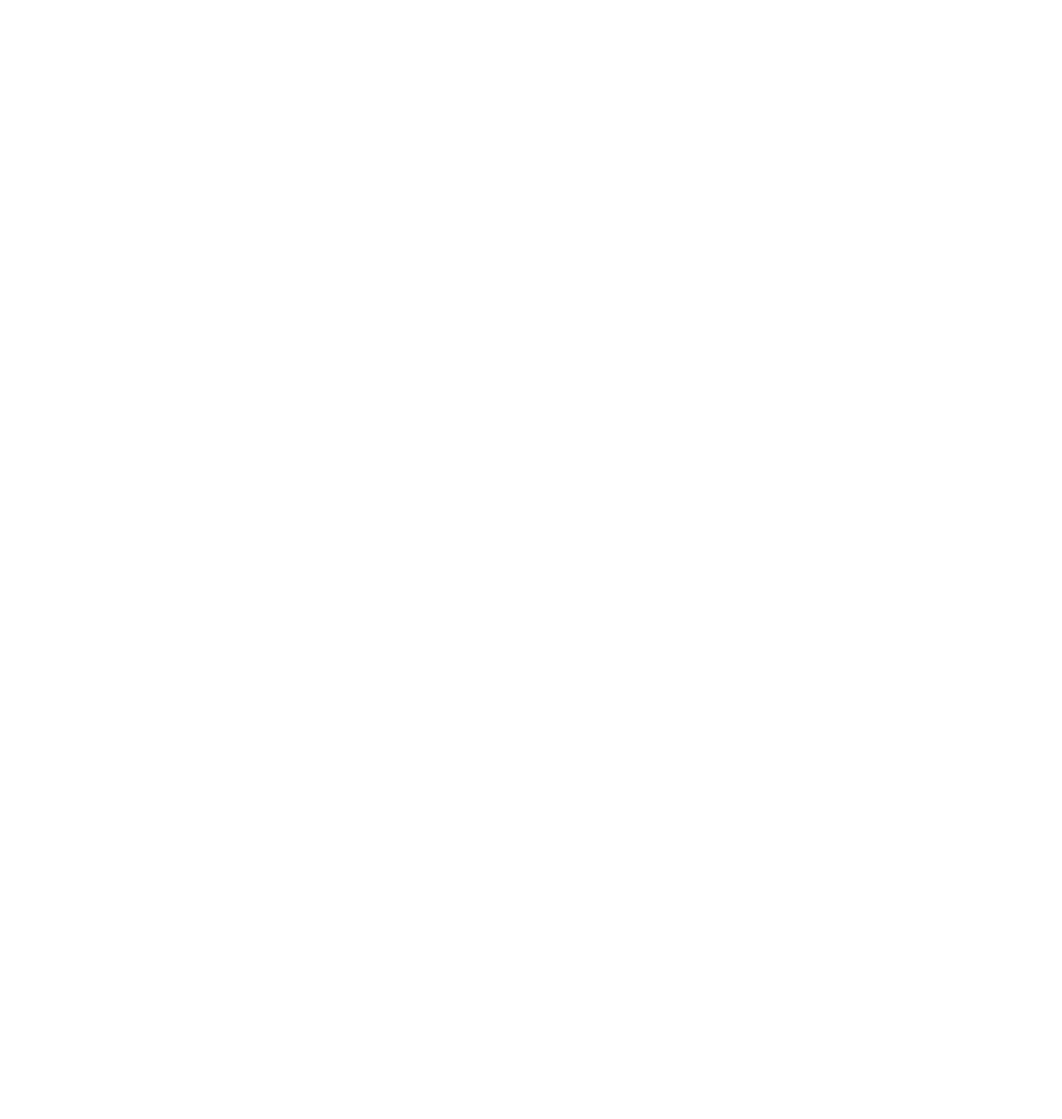
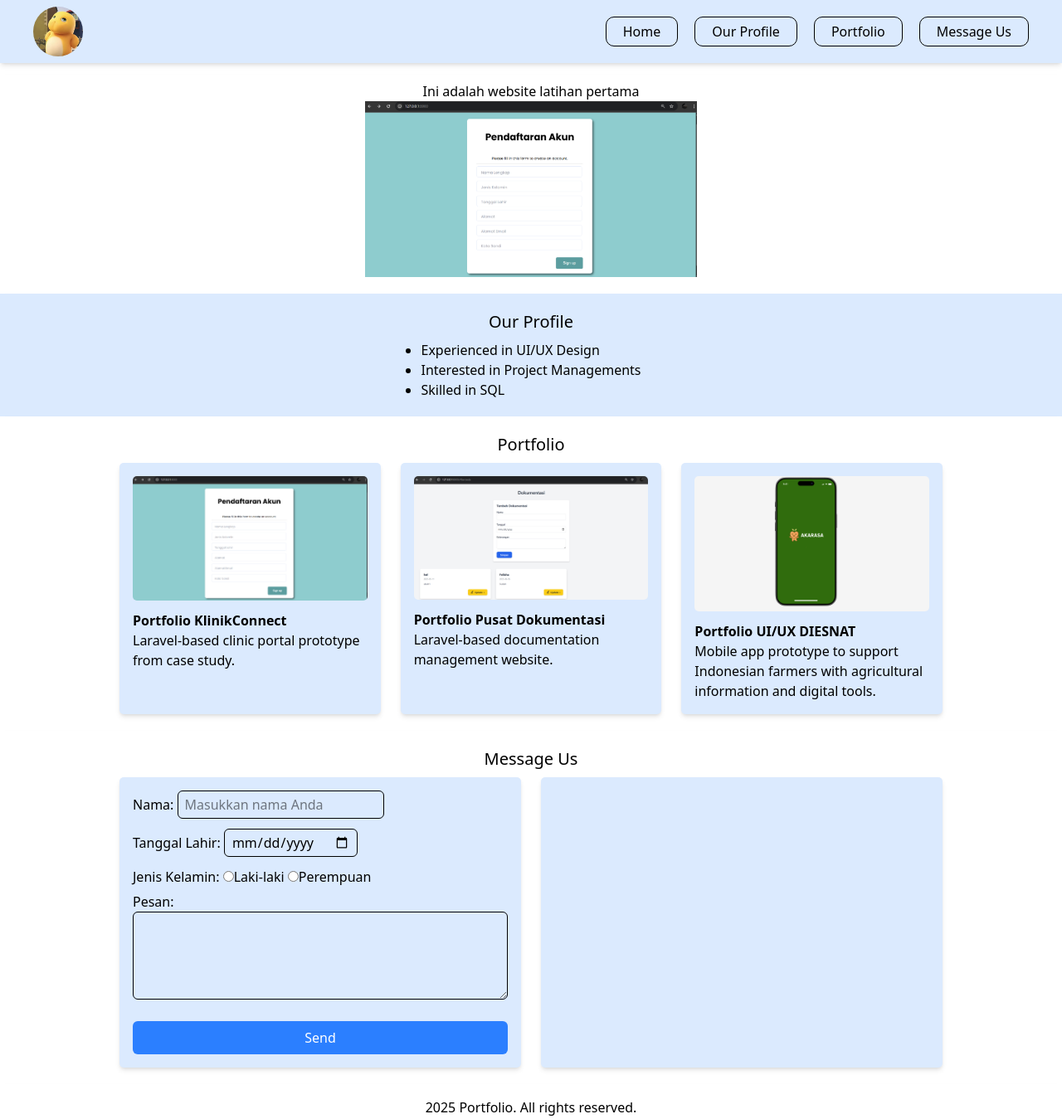
Before and after one commit to Revou-Coding-Camp/codingcamp-11-aug-25-fjessenia, a plain HTML site: page index.html in a window 1280 px wide. Shown: the whole page at 83% size. Before the commit the page ends 800 px from the top, so only its background shows below. Drawn offline with nearby package versions, Linux system fonts and the light colour scheme.

Commit message:
add header, footer, and multiple sections to index.html; include images and JavaScript functions for user interaction

```diff
--- a/index.html
+++ b/index.html
@@ -11,18 +11,101 @@
 
 <body>
     <!-- header -->
-     <header>
+     <header class="flex items-center justify-between px-10 py-2 bg-blue-100 shadow-md fixed top-0 left-0 right-0 z-50">
+        <div class="bg-blue-500 h-[60px] w-[60px] rounded-full bg-[url(img/nailong.jpeg)] bg-cover"></div>
+        <nav>
+            <ul class="flex space-x-5">
+               <li class="text-black border px-[20px] py-[5px] rounded-[10px] font-[500]">
+                    <a href="#home">Home</a>
+                </li>
+                <li class="text-black border px-[20px] py-[5px] rounded-[10px] font-[500]">
+                    <a href="#profile">Our Profile</a>
+                </li>
+                <li class="text-black border px-[20px] py-[5px] rounded-[10px] font-[500]">
+                    <a href="#portfolio">Portfolio</a>
+                </li>
+                <li class="text-black border px-[20px] py-[5px] rounded-[10px] font-[500]">
+                    <a href="#msg">Message Us</a>
+                </li>
+        </nav>
 
      </header>
 
      <!-- main -->
      <main>
+        <!-- home -->
+        <section id="home" class="mt-[90px] bg-white shadow-md flex flex-col items-center">
+            <h2 class="text-xl font-[500] mb-2" id="welcome-message"></h2>
+            <p>Ini adalah website latihan pertama</p>
+            <img src="img/homeport.png" alt="portofolio website" class="w-[400px] pb-5">
+            <!-- 1366*578 overflow -->
+        </section>
+
+        <!-- our profile -->
+        <section id="profile" class="py-5 bg-blue-100 shadow-md flex flex-col items-center">
+            <h2 class="text-xl font-[500] mb-2">Our Profile</h2>
+            <ul class="list-disc">
+                <li> Experienced in UI/UX Design</li>
+                <li> Interested in Project Managements</li>
+                <li> Skilled in SQL</li>
+            </ul>
+        </section>
+
+        <!-- portfolio -->
+        <section id="portfolio" class="py-5 bg-white shadow-md flex flex-col items-center">
+            <h2 class="text-xl font-[500] mb-2">Portfolio</h2>
+            <div class="grid grid-cols-1 md:grid-cols-3 gap-6 max-w-5xl px-4">
+                <div class="bg-blue-100 shadow-md p-4 rounded-[5px]">
+                    <img src="img/homeport.png" alt="Portfolio 1" class="rounded-[5px] mb-3">
+                    <h3 class="font-semibold">Portfolio KlinikConnect</h3>
+                    <p>Laravel-based clinic portal prototype from case study.</p>
+                </div>
+                <div class="bg-blue-100 shadow-md p-4 rounded-[5px]">
+                    <img src="img/port2.png" alt="Portfolio 2" class="rounded-[5px] mb-3">
+                    <h3 class="font-semibold">Portfolio Pusat Dokumentasi</h3>
+                    <p>Laravel-based documentation management website.</p>
+                </div>
+                <div class="bg-blue-100 shadow-md p-4 rounded-[5px]">
+                    <img src="img/port3.png" alt="Portfolio 3" class="rounded-[5px] mb-3">
+                    <h3 class="font-semibold">Portfolio UI/UX DIESNAT</h3>
+                    <p> Mobile app prototype to support Indonesian farmers with agricultural information and digital tools.</p>
+                </div>
+            </div>
+        </section>
+
+        <!-- msg us -->
+        <section id="msg" class="py-5 bg-white shadow-md flex flex-col items-center">
+            <h2 class="text-xl font-[500] mb-2">Message Us</h2>
+            <div class="grid grid-cols-1 md:grid-cols-2 gap-6 px-4 w-full max-w-5xl" >
+                <div class="bg-blue-100 shadow-md p-4 rounded-[5px]">
+                    <form action="" class="space-y-3">
+                        <label for="name">Nama:</label>
+                        <input type="text" id="name" name="name" class="border px-2 py-1 rounded-md" placeholder="Masukkan nama Anda">
+                        <br>
+                        <label for="date">Tanggal Lahir:</label>
+                        <input type="date" id="date" name="date" class="border px-2 py-1 rounded-md">
+                        <br>
+                        <label for="gender">Jenis Kelamin:</label>
+                        <input type="radio" id="male" name="gender" value="laki-laki">Laki-laki
+                        <input type="radio" id="female" name="gender" value="perempuan">Perempuan
+                        <br>
+                        <label for="notes">Pesan:</label>
+                        <textarea name="notes" id="notes" rows="4" class="border border px-2 py-1 rounded-md w-full"></textarea>
+                        <br>
+                        <button type="button" onclick="sendMessage()" class="bg-blue-500 text-white px-4 py-2 rounded-md mt-2 w-full">Send</button>
+                    </form>
+                </div>
+                <div class="bg-blue-100 shadow-md p-4 rounded-[5px]">
+                    <div id="result"></div>
+                </div>
+            </div>
+        </section>
 
      </main>
 
      <!-- footer -->
-     <footer>
-
+     <footer class="text-center py-4 bg-white shadow-md">
+        <span>2025 Portfolio. All rights reserved.</span>
      </footer>
 
     <!-- js external -->
--- a/js/script.js
+++ b/js/script.js
@@ -0,0 +1,33 @@
+function welcomeUser() {
+    const userName = prompt("Enter your name");
+    const welcomeMessage = `Hi ${userName}, welcome to our portfolio page!`;
+    document.getElementById('welcome-message').textContent = welcomeMessage;
+};
+
+
+// welcomeUser()
+
+function sendMessage() {
+    const name = document.getElementById('name').value;
+    const date = document.getElementById('date').value;
+    const gender = document.querySelector('input[name=gender]:checked');
+    const notes = document.getElementById('notes').value;
+
+    if(!name || !date || !gender || !notes) {
+        alert("Please fill in all fields.");
+        return;
+    }
+
+    const timestamp = new Date().toLocaleString();
+
+    const result = `
+        <p><strong>Current time: </strong> ${timestamp}</p>
+        <br>
+        <p><strong>Nama: </strong> ${name}</p>
+        <p><strong>Tanggal Lahir: </strong> ${date}</p>
+        <p><strong>Jenis Kelamin: </strong> ${gender.value}</p>
+        <p><strong>Pesan: </strong> ${notes}</p>
+        `
+    document.getElementById('result').innerHTML = result;
+
+}
```
Also changed, not shown: img/homeport.png (added), img/nailong.jpeg (added), img/port2.png (added), img/port3.png (added).
